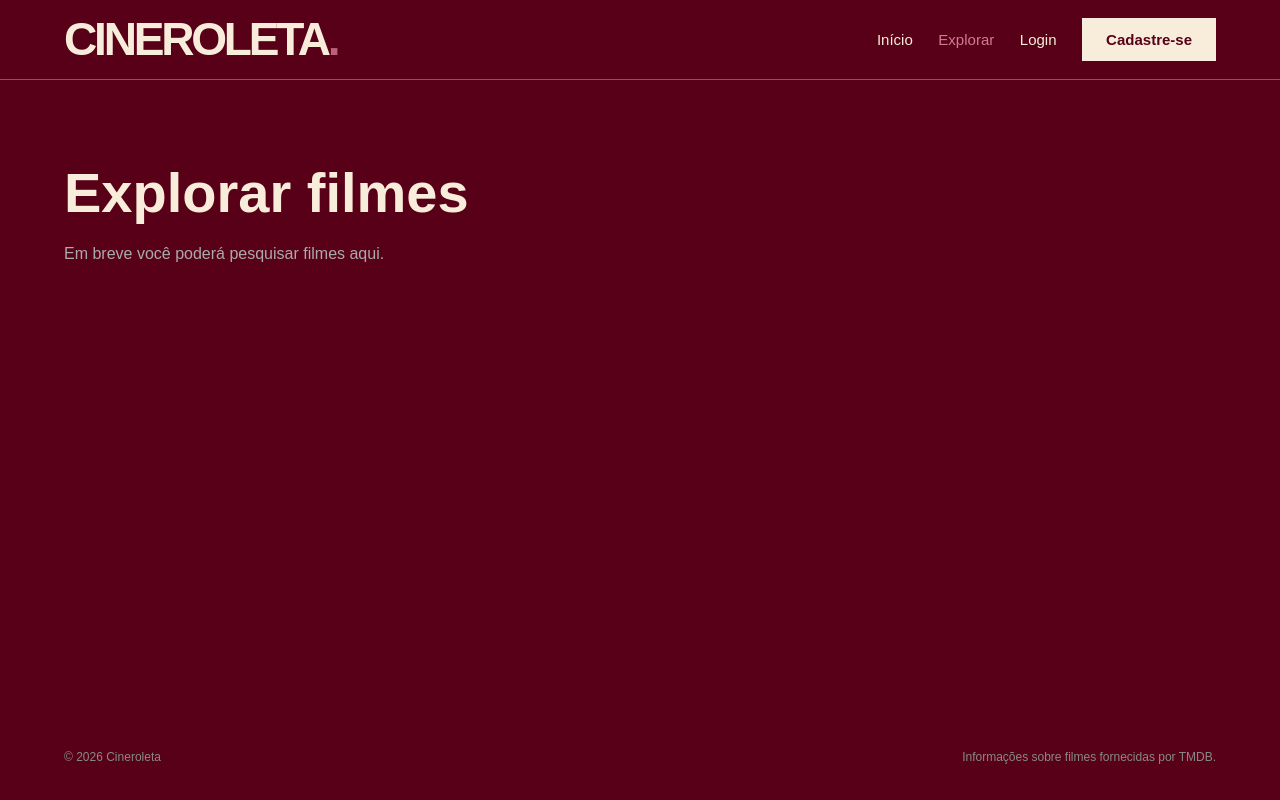
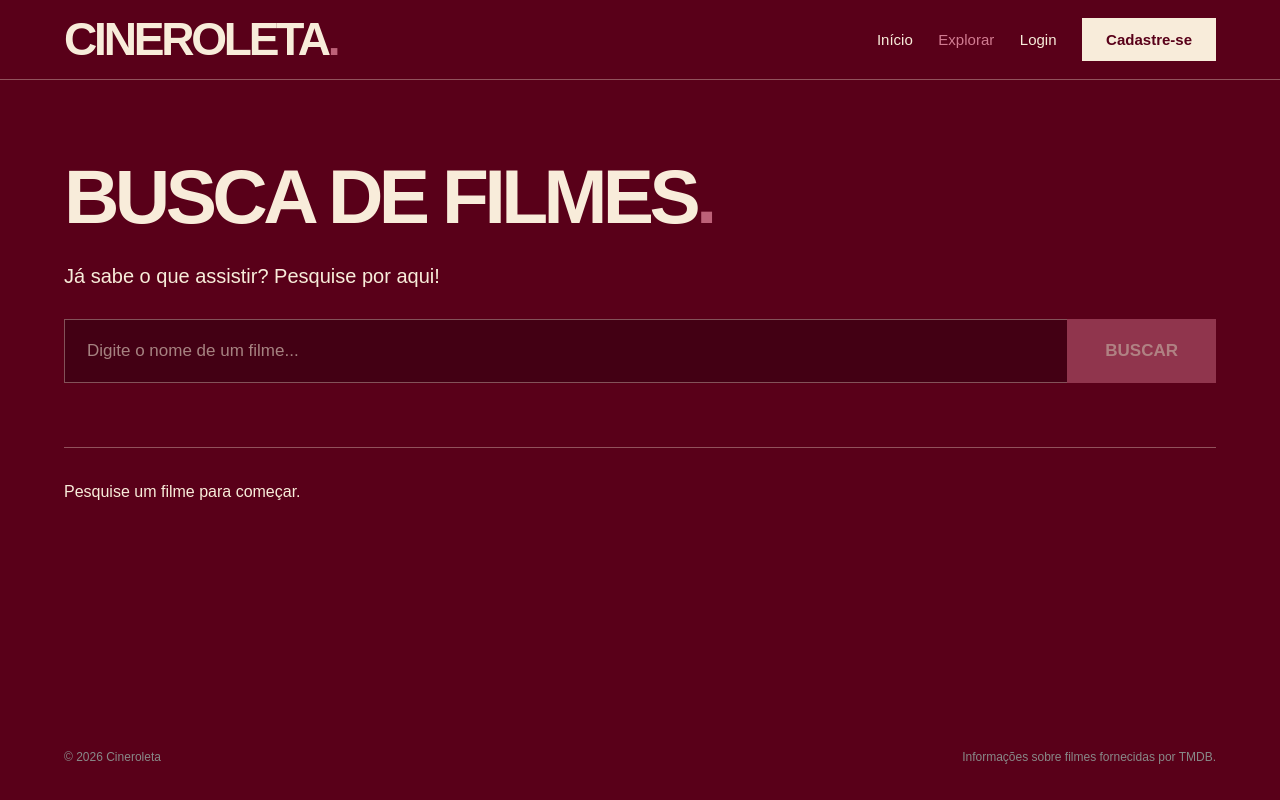
Before and after one commit to recastig/cineroleta-frontend, a React (Vite) app: page /explore in a window 1280 px wide. Built offline with nearby package versions, Linux system fonts and the light colour scheme.

Commit message:
Criar formulário de pesquisa de filmes

```diff
--- a/src/components/Explore/Explore.css
+++ b/src/components/Explore/Explore.css
@@ -1,15 +1,67 @@
 .explore {
-  max-width: 1200px;
+  width: 100%;
+  max-width: 1400px;
   margin: 0 auto;
-  padding: 80px 24px;
+  padding: 80px 5%;
+}
+
+.explore__hero {
+  display: flex;
+  flex-direction: column;
+  align-items: flex-start;
+  gap: 28px;
 }
 
 .explore__title {
-  font-size: clamp(32px, 5vw, 56px);
-  margin: 0 0 16px;
+  margin: 0;
+  color: var(--color-cream);
+
+  font-size: clamp(42px, 6vw, 96px);
+  font-weight: 900;
+  line-height: 0.95;
+  letter-spacing: -0.06em;
+}
+
+.explore__dot {
+  color: var(--color-pink);
 }
 
 .explore__description {
-  color: #aaa;
-  line-height: 1.6;
+  max-width: 650px;
+  margin: 0;
+
+  color: var(--color-cream);
+  font-size: 20px;
+  line-height: 1.5;
 }
+
+.explore__results {
+  margin-top: 64px;
+  padding-top: 32px;
+  border-top: 1px solid var(--color-line);
+}
+
+.explore__status {
+  margin: 0;
+  color: var(--color-cream);
+  font-size: 16px;
+  line-height: 1.5;
+}
+
+@media (max-width: 600px) {
+  .explore {
+    padding: 48px 20px;
+  }
+
+  .explore__hero {
+    gap: 24px;
+  }
+
+  .explore__description {
+    font-size: 16px;
+  }
+
+  .explore__results {
+    margin-top: 40px;
+  }
+}
--- a/src/components/Explore/Explore.jsx
+++ b/src/components/Explore/Explore.jsx
@@ -1,12 +1,45 @@
+import { useState } from "react";
+import SearchForm from "../SearchForm/SearchForm";
 import "./Explore.css";
 
 function Explore() {
+  const [searchQuery, setSearchQuery] = useState("");
+
+  function handleSearch(query) {
+    setSearchQuery(query);
+  }
+
   return (
     <main className="explore">
-      <h1 className="explore__title">Explorar filmes</h1>
-      <p className="explore__description">
-        Em breve você poderá pesquisar filmes aqui.
-      </p>
+      <section className="explore__hero">
+        <h1 className="explore__title">
+          BUSCA DE FILMES
+          <span className="explore__dot">.</span>
+        </h1>
+
+        <p className="explore__description">
+          Já sabe o que assistir? Pesquise por aqui!
+        </p>
+
+        <SearchForm onSearch={handleSearch} />
+      </section>
+
+      <section
+        className="explore__results"
+        aria-live="polite"
+      >
+        {searchQuery ? (
+          <p className="explore__status">
+            Busca por "{searchQuery}" preparada.
+            Os resultados serão exibidos aqui
+            após a integração com a API.
+          </p>
+        ) : (
+          <p className="explore__status">
+            Pesquise um filme para começar.
+          </p>
+        )}
+      </section>
     </main>
   );
 }
--- /dev/null
+++ b/src/components/SearchForm/SearchForm.css
@@ -0,0 +1,85 @@
+.search-form {
+  display: flex;
+  flex-direction: column;
+  gap: 16px;
+  width: 100%;
+}
+
+.search-form__label {
+  color: var(--color-cream);
+  font-size: 18px;
+  font-weight: 600;
+}
+
+.search-form__container {
+  display: flex;
+  width: 100%;
+}
+
+.search-form__input {
+  flex: 1;
+  min-width: 0;
+  min-height: 64px;
+  padding: 18px 22px;
+
+  border: 1px solid var(--color-line);
+  border-right: 0;
+  border-radius: 0;
+
+  background: var(--color-background-dark);
+  color: var(--color-cream);
+  font-size: 17px;
+}
+
+.search-form__input::placeholder {
+  color: rgba(248, 236, 218, 0.55);
+}
+
+.search-form__input:focus-visible {
+  outline: 2px solid var(--color-yellow);
+  outline-offset: -2px;
+}
+
+.search-form__button {
+  min-height: 64px;
+  padding: 18px 38px;
+
+  border: 0;
+  border-radius: 0;
+
+  background: var(--color-pink);
+  color: var(--color-cream);
+
+  font-size: 17px;
+  font-weight: 800;
+  cursor: pointer;
+
+  transition: background-color 0.2s ease;
+}
+
+.search-form__button:hover:not(:disabled) {
+  background: var(--color-pink-hover);
+}
+
+.search-form__button:disabled {
+  opacity: 0.55;
+  cursor: not-allowed;
+}
+
+@media (max-width: 600px) {
+  .search-form__container {
+    flex-direction: column;
+  }
+
+  .search-form__input {
+    border-right: 1px solid var(--color-line);
+  }
+
+  .search-form__button {
+    width: 100%;
+  }
+
+  .search-form__label {
+    font-size: 16px;
+  }
+}
--- a/src/components/SearchForm/SearchForm.jsx
+++ b/src/components/SearchForm/SearchForm.jsx
@@ -0,0 +1,48 @@
+import { useState } from "react";
+import "./SearchForm.css";
+
+function SearchForm({ onSearch }) {
+  const [query, setQuery] = useState("");
+
+  function handleSubmit(event) {
+    event.preventDefault();
+
+    const searchTerm = query.trim();
+
+    if (!searchTerm) return;
+
+    onSearch(searchTerm);
+  }
+
+  return (
+    <form
+      className="search-form"
+      onSubmit={handleSubmit}
+      role="search"
+    >
+
+      <div className="search-form__container">
+        <input
+          id="movie-search"
+          className="search-form__input"
+          type="search"
+          name="movie"
+          placeholder="Digite o nome de um filme..."
+          value={query}
+          onChange={(event) => setQuery(event.target.value)}
+          required
+        />
+
+        <button
+          className="search-form__button"
+          type="submit"
+          disabled={!query.trim()}
+        >
+          BUSCAR
+        </button>
+      </div>
+    </form>
+  );
+}
+
+export default SearchForm;
```
